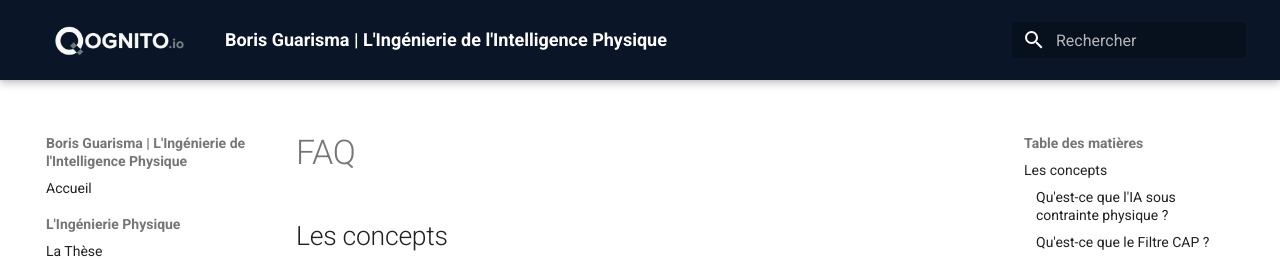
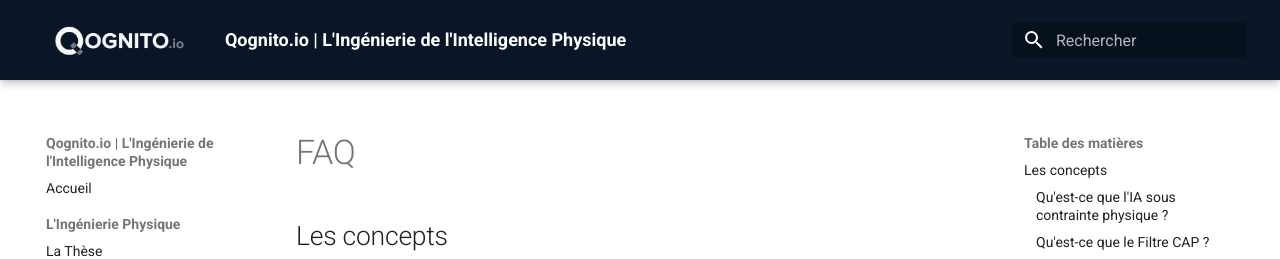
Before and after one commit to nucorg/qognito-site, an MkDocs documentation site: the page built from docs/faq.md, in a window 1280 px wide. Shown: the top 259 px of the page. Built offline with MkDocs 1.6.1 and Material for MkDocs 9.7.7, drawn with Linux system fonts in a browser that asks for light colours.

Commit message:
Update mkdocs.yml

```diff
--- a/mkdocs.yml
+++ b/mkdocs.yml
@@ -1,4 +1,4 @@
-site_name: "Boris Guarisma | L'Ingénierie de l'Intelligence Physique"
+site_name: "Qognito.io | L'Ingénierie de l'Intelligence Physique"
 site_description: "L'Ingénierie de l'Intelligence Physique"
 
 # Fichiers CSS personnalisés pour le logo et l'aération
```
